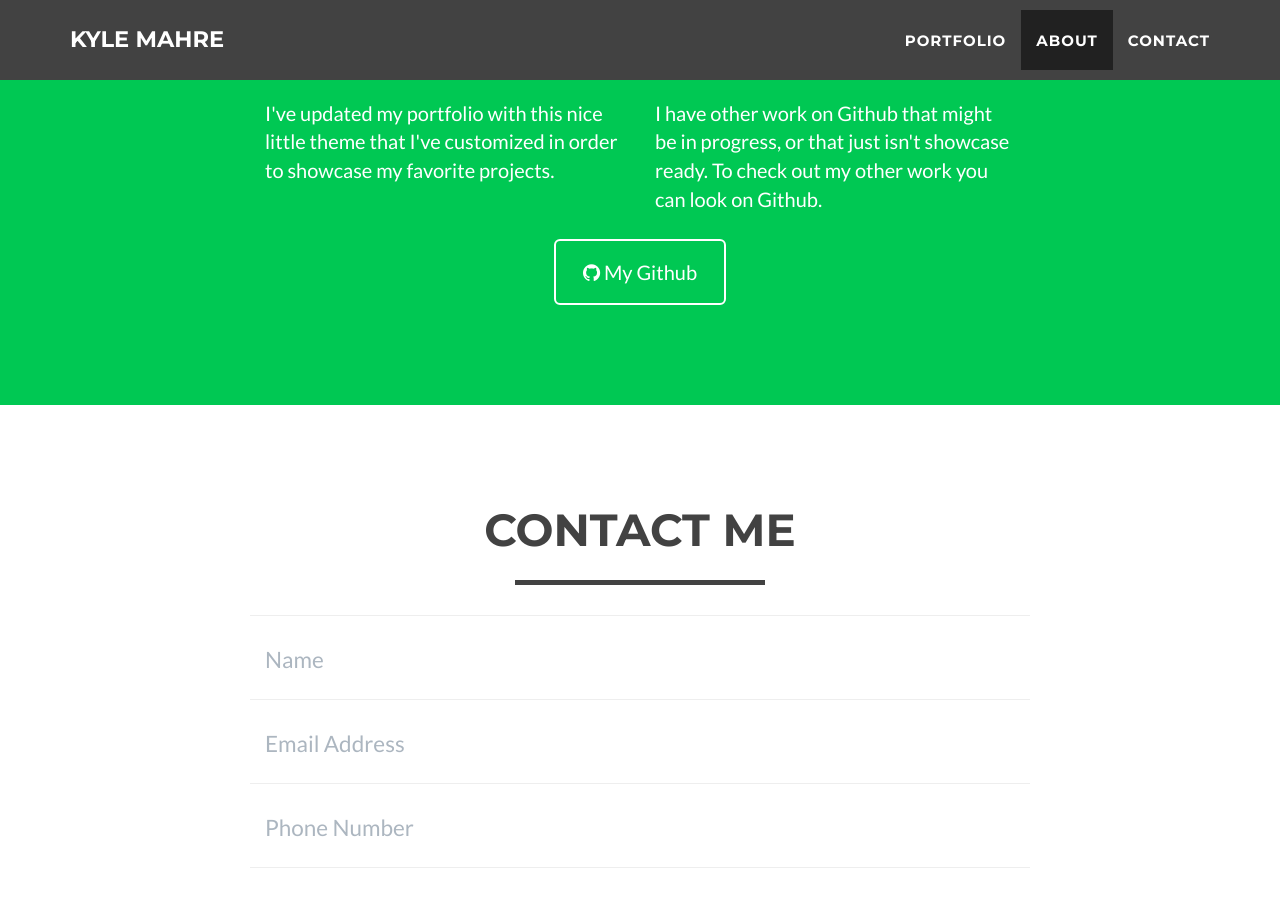
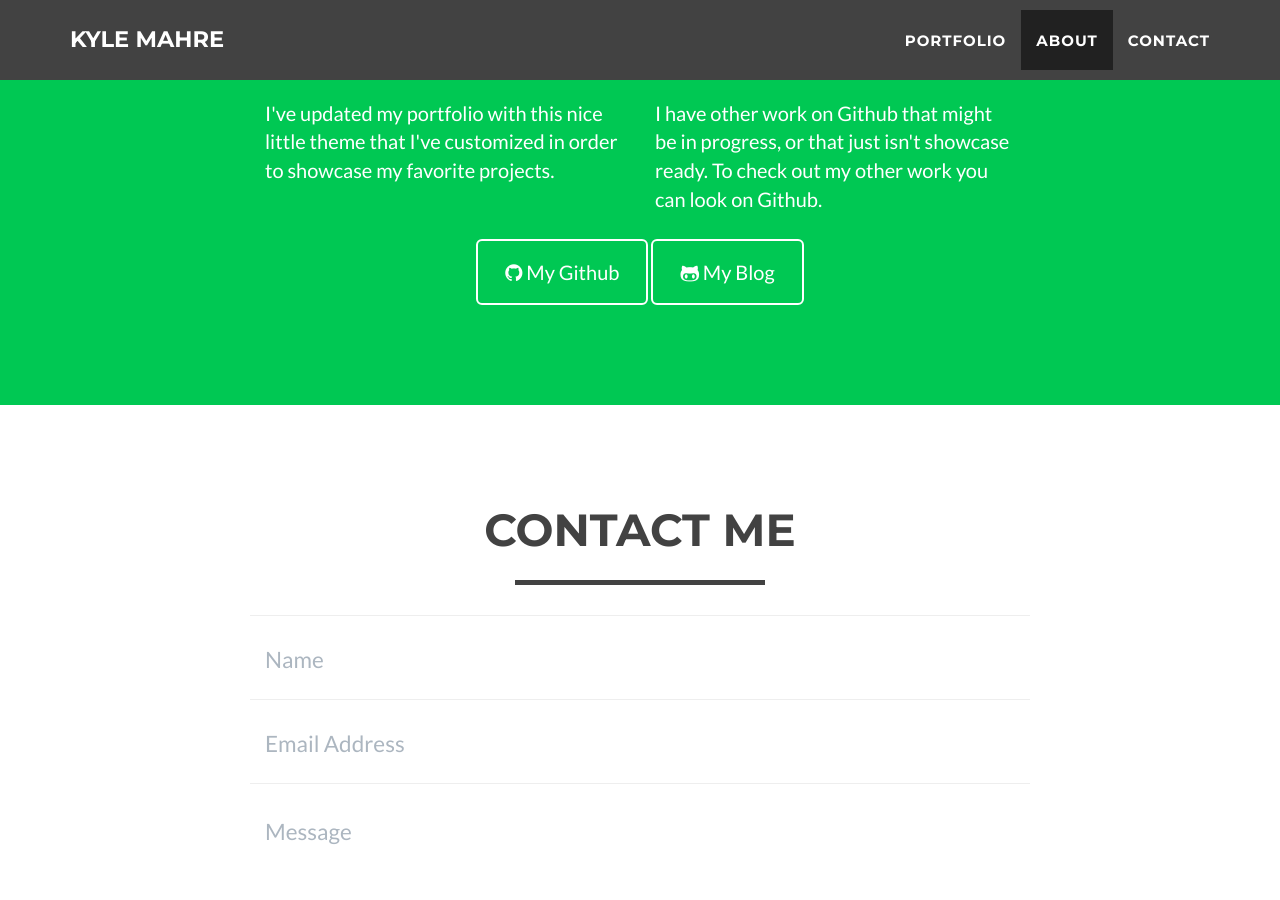
Before and after one commit to kfmahre/Portfolio, a Jekyll site: the page built from index.html, in a window 1280 px wide and 900 px high, scrolled down 2094 px. Built offline with Jekyll 4.4.1, drawn with Linux system fonts in a browser that asks for light colours.

Commit message:
feat: added a link to my blog in the about section

```diff
--- a/_config.yml
+++ b/_config.yml
@@ -16,7 +16,7 @@ meta_author: Mahre Kyle
 # - static : pass through formspree.io to validate email sending
 # - disqus : replace contact form by disqus thread
 # - comment the line below if you want to stick with the default PHP contact form
-# contact: static
+contact: static
 
 # If you use disqus you need disqus shortname
 # https://help.disqus.com/customer/portal/articles/466208
--- a/_includes/about.html
+++ b/_includes/about.html
@@ -18,6 +18,9 @@
                     <a href="https://github.com/kfmahre" class="btn btn-lg btn-outline">
                         <i class="fa fa-github"></i> My Github
                     </a>
+                    <a href="http://kfmahre.github.io/" class="btn btn-lg btn-outline">
+                        <i class="fa fa-github-alt"></i> My Blog
+                    </a>
                 </div>
             </div>
         </div>
```
